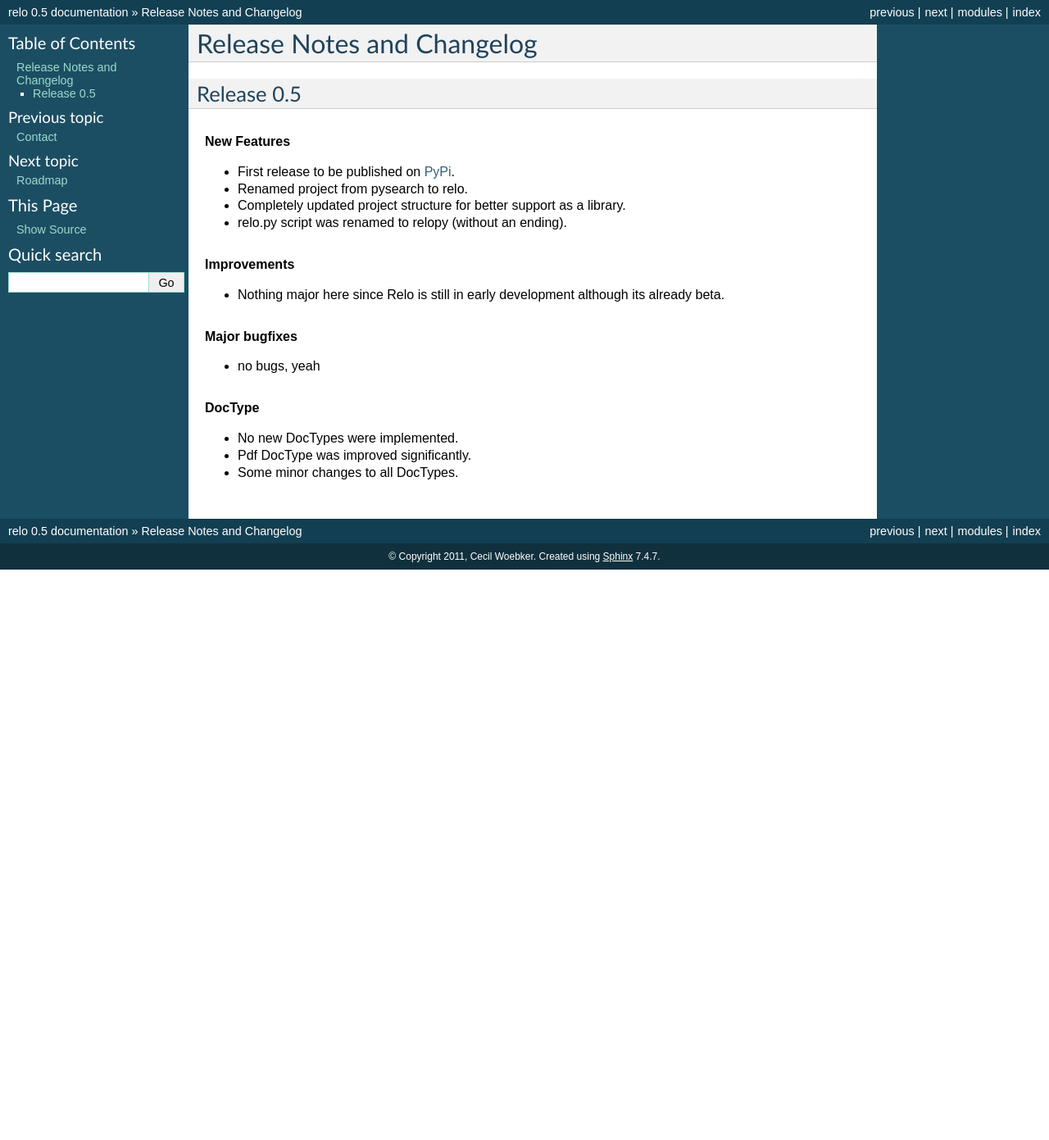
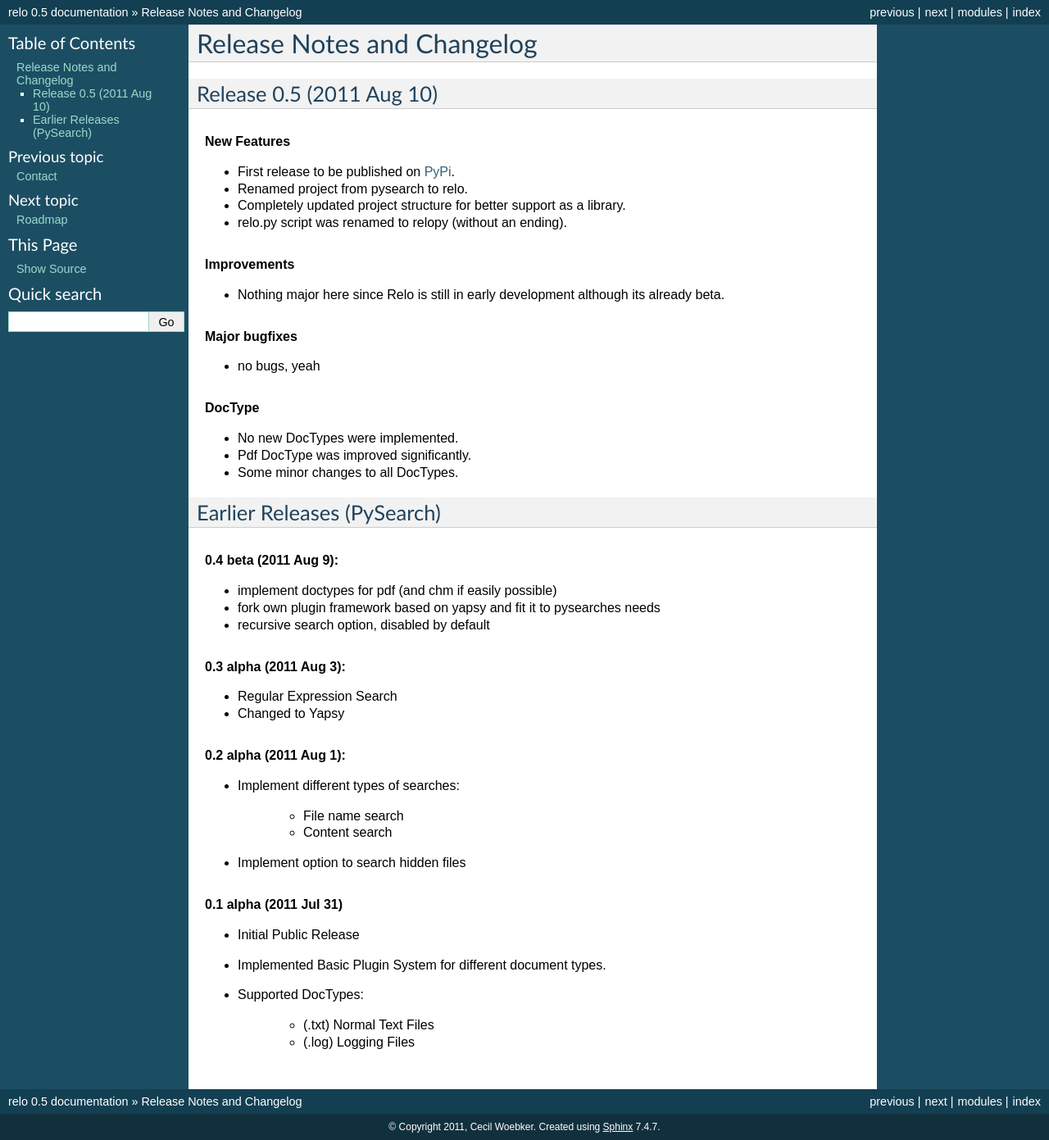
Before and after one commit to cwoebker/relo, a Sphinx documentation site: the page built from docs/changelog.rst, in a window 1280 px wide. Shown: the whole page at 82% size. Built offline with Sphinx 7.4.7, drawn with Linux system fonts in a browser that asks for light colours; pages that are not in the unit, such as notebooks, are missing from menus; before the commit the page ends 900 px from its top, so only the background shows below that.

Commit message:
updated changelog

```diff
--- a/docs/changelog.rst
+++ b/docs/changelog.rst
@@ -5,8 +5,8 @@
 Release Notes and Changelog
 ===========================
 
-Release 0.5
-===========
+Release 0.5 (2011 Aug 10)
+=========================
 
 .. rubric:: New Features
 
@@ -28,3 +28,39 @@ Release 0.5
 * No new DocTypes were implemented.
 * Pdf DocType was improved significantly.
 * Some minor changes to all DocTypes.
+
+Earlier Releases (PySearch)
+===========================
+
+.. rubric:: 0.4 beta (2011 Aug 9):
+
+* implement doctypes for pdf (and chm if easily possible)
+* fork own plugin framework based on yapsy and fit it to pysearches needs
+* recursive search option, disabled by default
+
+.. rubric:: 0.3 alpha (2011 Aug 3):
+
+* Regular Expression Search
+* Changed to Yapsy
+
+
+.. rubric:: 0.2 alpha (2011 Aug 1):
+
+* Implement different types of searches:
+
+    * File name search
+    * Content search
+
+* Implement option to search hidden files
+
+
+.. rubric:: 0.1 alpha (2011 Jul 31)
+
+* Initial Public Release
+
+* Implemented Basic Plugin System for different document types.
+
+* Supported DocTypes:
+
+	* (.txt) Normal Text Files
+	* (.log) Logging Files
--- a/docs/index.rst
+++ b/docs/index.rst
@@ -91,7 +91,7 @@ Start here:
 
     relopy
     tutorial
-    plugins/index
+    doctypes/index
 
 Information Base
 ================
```
